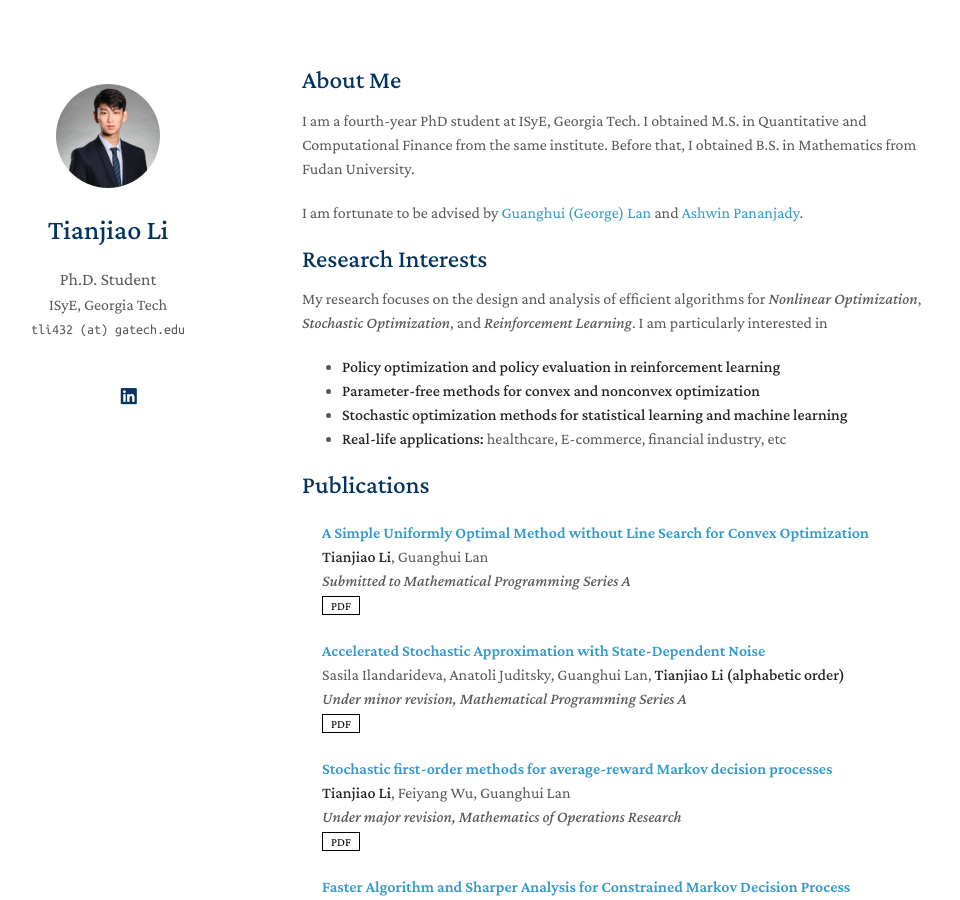
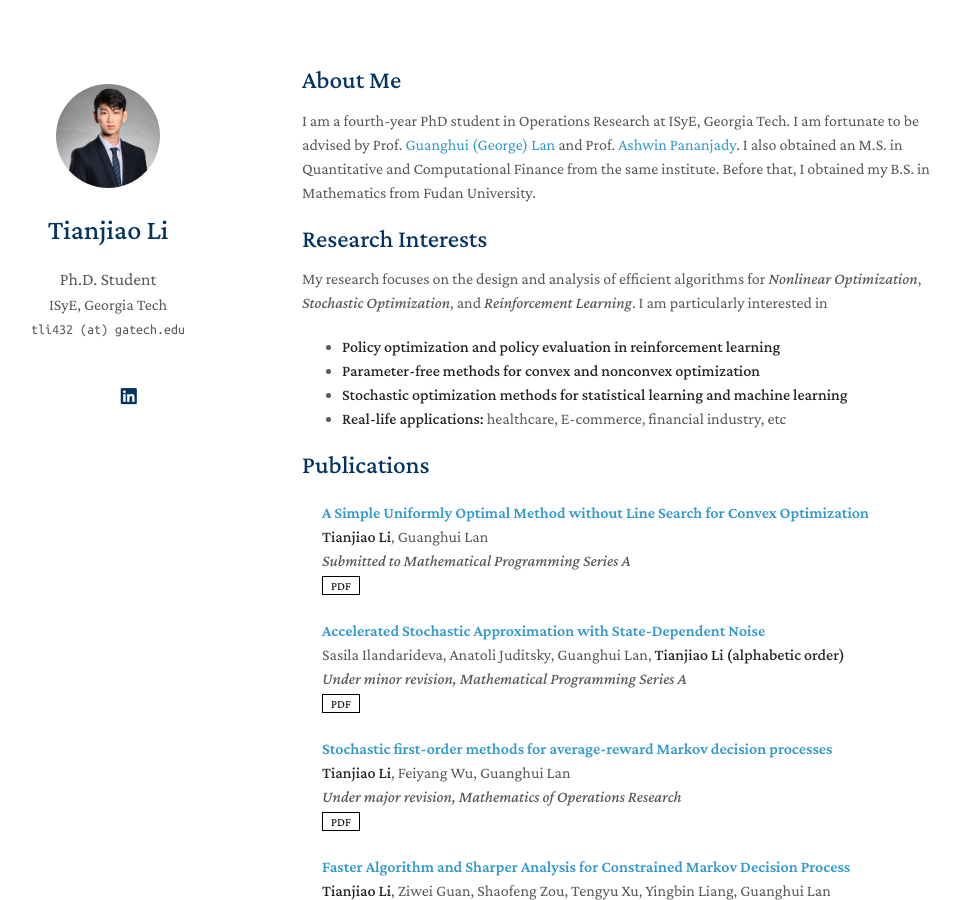
Before and after one commit to tli432/tli432.github.io, a Jekyll site: the page built from index.md, in a window 1280 px wide and 900 px high. Shown: the whole window, without its empty margins (168-1128 px from the left). Built offline with Jekyll 4.4.1, drawn with Linux system fonts in a browser that asks for light colours; nearby versions of some CDN libraries; a style sheet for code colours, icons or effects is not loaded; our own code applies the rules of GitHub Pages for plain Markdown files.

Commit message:
Update index.md

```diff
--- a/index.md
+++ b/index.md
@@ -4,9 +4,9 @@ layout: homepage
 
 ## About Me
 
-I am a fourth-year PhD student at ISyE, Georgia Tech. I obtained M.S. in Quantitative and Computational Finance from the same institute. Before that, I obtained B.S. in Mathematics from Fudan University.
+I am a fourth-year PhD student in Operations Research at ISyE, Georgia Tech. I am fortunate to be advised by Prof. [Guanghui (George) Lan](https://sites.gatech.edu/guanghui-lan/) and Prof. [Ashwin Pananjady](https://sites.gatech.edu/ashwin-pananjady/). I also obtained an M.S. in Quantitative and Computational Finance from the same institute. Before that, I obtained my B.S. in Mathematics from Fudan University.
 
-I am fortunate to be advised by [Guanghui (George) Lan](https://sites.gatech.edu/guanghui-lan/) and [Ashwin Pananjady](https://sites.gatech.edu/ashwin-pananjady/).
+
 
 ## Research Interests
 
```
